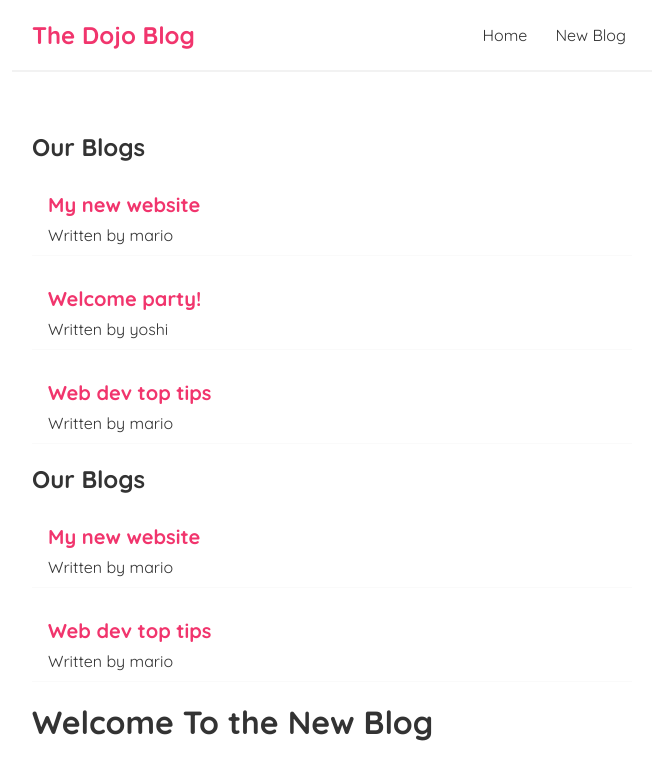
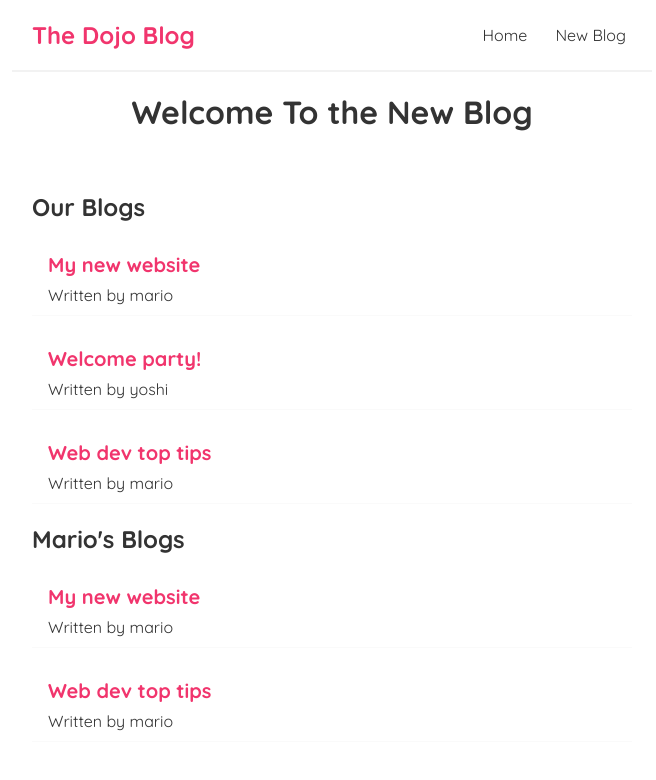
Before and after one commit to Mikeoduoli/Front_End_Web, a React (Create React App) app in the folder reactjs_web/: page / in a window 1280 px wide. Shown: the top 780 px of the page, without its empty margins (308-964 px from the left). Built offline with nearby package versions, Linux system fonts and the light colour scheme.

Commit message:
React Js Blog Web

```diff
--- a/reactjs_web/src/App.js
+++ b/reactjs_web/src/App.js
@@ -8,10 +8,10 @@
   return (
     <div className="App">
       <Navbar />
+      <h1 className='title'>{title}</h1>
       <div className='content'>
         <Home />
         {/* Dynamic value */}
-        <h1>{title}</h1>
       </div>
     </div>
   );
--- a/reactjs_web/src/Home.js
+++ b/reactjs_web/src/Home.js
@@ -38,7 +38,7 @@
             {/* Working with Props */}
             <BlogList blogs={blogs} title="Our Blogs"/>
             {/* Reusing React Components */}
-            <BlogList blogs={blogs.filter((blog) => blog.author === "mario")} title="Our Blogs"/>
+            <BlogList blogs={blogs.filter((blog) => blog.author === "mario")} title="Mario's Blogs"/>
 
 
 
--- a/reactjs_web/src/index.css
+++ b/reactjs_web/src/index.css
@@ -49,3 +49,8 @@
   color: #f1356d;
   margin-bottom: 8px;
 }
+
+.title {
+  text-align: center;
+  padding-top: 20px;
+}
```
